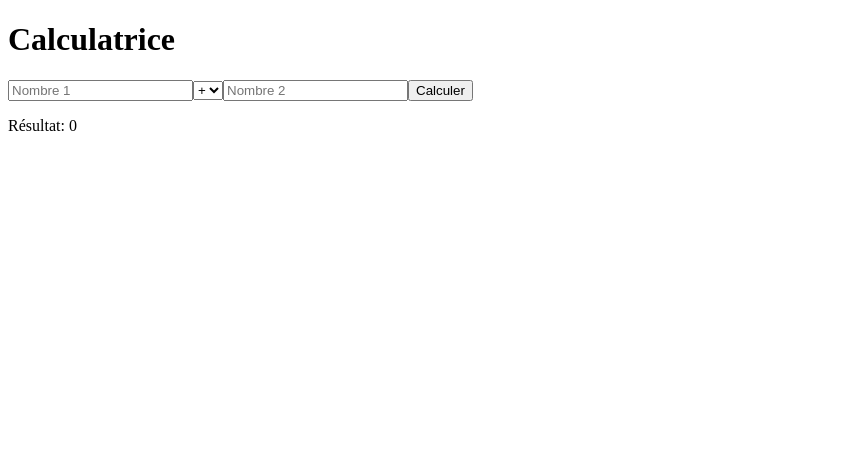
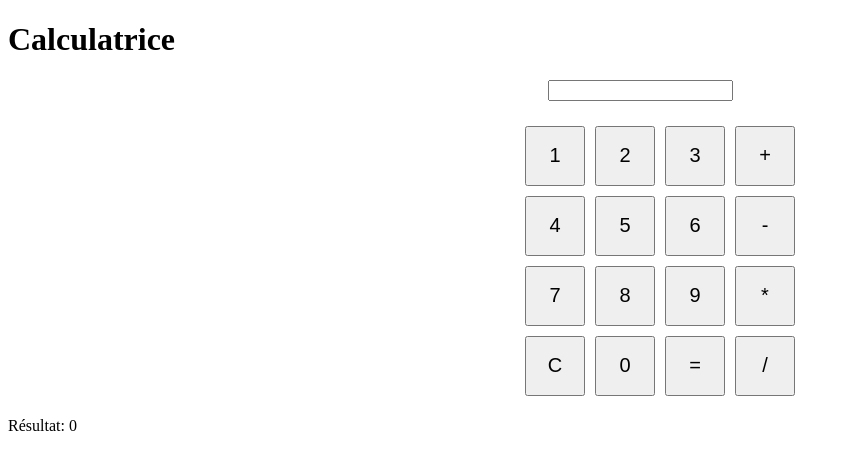
Before and after one commit to DapGaetan/calculatrice, an Angular app: page / in a window 1280 px wide. Shown: the top 470 px of the page, without its empty margins (0-850 px from the left). Built offline with nearby package versions, Linux system fonts and the light colour scheme.

Commit message:
feat & test: :sparkles: 🧪 Changed the way the calculator works, changed the cypress tests

```diff
--- a/src/app/app.component.ts
+++ b/src/app/app.component.ts
@@ -2,12 +2,12 @@ import { Component } from '@angular/core';
 import { RouterOutlet } from '@angular/router';
 import { CalculatriceComponent } from './components/calculatrice/calculatrice.component';
 
-
 @Component({
   selector: 'app-root',
+  standalone: true,
   imports: [RouterOutlet, CalculatriceComponent],
   templateUrl: './app.component.html',
-  styleUrl: './app.component.scss'
+  styleUrls: ['./app.component.scss']
 })
 export class AppComponent {
   title = 'calculatrice';
--- a/src/app/components/calculatrice/calculatrice.component.html
+++ b/src/app/components/calculatrice/calculatrice.component.html
@@ -1,12 +1,29 @@
 <h1>Calculatrice</h1>
 
-<input data-cy="input1" type="number" placeholder="Nombre 1">
-<select data-cy="operateur">
-  <option value="+">+</option>
-  <option value="-">-</option>
-  <option value="*">*</option>
-</select>
-<input data-cy="input2" type="number" placeholder="Nombre 2">
-<button data-cy="egal">Calculer</button>
+<div class="screen">
+  <input data-cy="display" type="text" [value]="display" readonly />
+</div>
 
-<p>Résultat: <span data-cy="result">0</span></p>
+<div class="button-container">
+  <button data-cy="1" (click)="ajouterChiffre('1')">1</button>
+  <button data-cy="2" (click)="ajouterChiffre('2')">2</button>
+  <button data-cy="3" (click)="ajouterChiffre('3')">3</button>
+  <button data-cy="plus" (click)="ajouterOperateur('+')">+</button>
+
+  <button data-cy="4" (click)="ajouterChiffre('4')">4</button>
+  <button data-cy="5" (click)="ajouterChiffre('5')">5</button>
+  <button data-cy="6" (click)="ajouterChiffre('6')">6</button>
+  <button data-cy="moins" (click)="ajouterOperateur('-')">-</button>
+
+  <button data-cy="7" (click)="ajouterChiffre('7')">7</button>
+  <button data-cy="8" (click)="ajouterChiffre('8')">8</button>
+  <button data-cy="9" (click)="ajouterChiffre('9')">9</button>
+  <button data-cy="multiplication" (click)="ajouterOperateur('*')">*</button>
+
+  <button data-cy="clear" (click)="clear()">C</button>
+  <button data-cy="0" (click)="ajouterChiffre('0')">0</button>
+  <button data-cy="egal" (click)="calculer()">=</button>
+  <button data-cy="division" (click)="ajouterOperateur('/')">/</button>
+</div>
+
+<p>Résultat: <span data-cy="result">{{ result }}</span></p>
--- a/src/app/components/calculatrice/calculatrice.component.scss
+++ b/src/app/components/calculatrice/calculatrice.component.scss
@@ -0,0 +1,23 @@
+.screen {
+    margin-bottom: 20px;
+    text-align: center;
+  }
+
+  button {
+    width: 60px;
+    height: 60px;
+    margin: 5px;
+    font-size: 20px;
+    cursor: pointer;
+  }
+
+  .button-container {
+    display: grid;
+    grid-template-columns: repeat(4, 1fr);
+    max-width: 240px;
+    margin: 0 auto;
+  }
+
+  button:active {
+    background-color: #ccc;
+  }
--- a/src/app/components/calculatrice/calculatrice.component.ts
+++ b/src/app/components/calculatrice/calculatrice.component.ts
@@ -1,11 +1,44 @@
 import { Component } from '@angular/core';
+import { FormsModule } from '@angular/forms';
+import { CalculatriceService } from '../../services/calculatrice.service';
 
 @Component({
   selector: 'app-calculatrice',
-  imports: [],
+  standalone: true,
   templateUrl: './calculatrice.component.html',
-  styleUrl: './calculatrice.component.scss'
+  styleUrls: ['./calculatrice.component.scss'],
+  providers: [CalculatriceService],
+  imports: [FormsModule]
 })
 export class CalculatriceComponent {
+  display = '';
+  result = 0;
+  operateur = '';
+  nombre1 = '';
+  nombre2 = '';
 
+  constructor(private calculatriceService: CalculatriceService) {}
+
+  ajouterChiffre(chiffre: string) {
+    this.display += chiffre;
+  }
+
+  ajouterOperateur(operateur: string) {
+    if (this.display !== '') {
+      this.display += ` ${operateur} `;
+    }
+  }
+
+  calculer() {
+    const [n1, op, n2] = this.display.split(' ');
+    this.nombre1 = n1;
+    this.operateur = op;
+    this.nombre2 = n2;
+    this.result = this.calculatriceService.calculer(Number(this.nombre1), Number(this.nombre2), this.operateur);
+  }
+
+  clear() {
+    this.display = '';
+    this.result = 0;
+  }
 }
--- a/src/app/services/calculatrice.service.ts
+++ b/src/app/services/calculatrice.service.ts
@@ -13,6 +13,8 @@ export class CalculatriceService {
         return a - b;
       case '*':
         return a * b;
+      case '/':
+        return b !== 0 ? a / b : NaN;
       default:
         throw new Error('Opérateur non supporté');
     }
```
Also changed, not shown: 2 other files (tests, documents, lock files or other folders).
